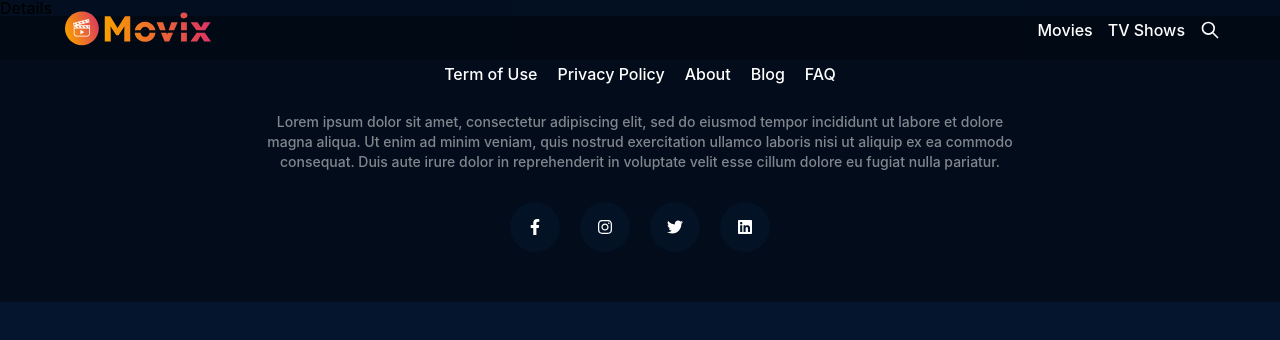
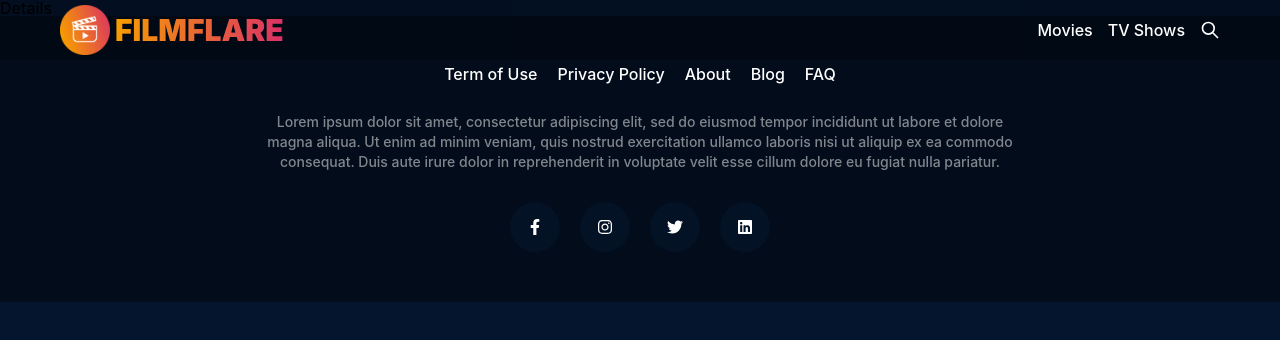
Before and after one commit to VivianVRodrigues/movieMaze, a React (Vite) app: page /1/1 in a window 1280 px wide. Shown: the top 340 px of the page. Built offline with nearby package versions, Linux system fonts and the light colour scheme.

Commit message:
added logo

```diff
--- a/src/components/corousel/Corousel.jsx
+++ b/src/components/corousel/Corousel.jsx
@@ -85,7 +85,7 @@ const Corousel = ({ data, loading }) => {
                   <div className="poster">
                     <Img src={src}></Img>
                     <CircleRating rating={item.vote_average.toFixed(1)} />
-                    <Genres />
+                    <Genres genre_ids={item.genre_ids.slice(0, 2)} />
                   </div>
                   <div className="textBlock">
                     <span className="text">{item.title || item.name}</span>
--- a/src/components/corousel/style.scss
+++ b/src/components/corousel/style.scss
@@ -112,6 +112,16 @@
             width: 80%;
           }
         }
+
+        .genreIds {
+          @include md {
+            position: relative;
+            display: flex;
+            // flex-flow: wrap;
+            // justify-content: flex-end;
+            gap: 5px;
+          }
+        }
       }
 
       .textBlock {
--- a/src/components/genres/Genres.jsx
+++ b/src/components/genres/Genres.jsx
@@ -1,8 +1,16 @@
 import React from "react";
 import "./style.scss";
 
-const Genres = () => {
-  return <div>Genres</div>;
+const Genres = ({ genre_ids }) => {
+  return (
+    <div className="genreIds">
+      {genre_ids?.map((id) => (
+        <div className="genreId" key={id}>
+          {id}
+        </div>
+      ))}
+    </div>
+  );
 };
 
 export default Genres;
--- a/src/components/genres/style.scss
+++ b/src/components/genres/style.scss
@@ -0,0 +1,7 @@
+.genreId {
+  font-size: 12px;
+  color: white;
+  background-color: var(--pink);
+  padding: 3px 10px;
+  border-radius: 4px;
+}
--- a/src/components/header/Header.jsx
+++ b/src/components/header/Header.jsx
@@ -5,7 +5,7 @@ import { VscChromeClose } from "react-icons/vsc";
 
 import "./style.scss";
 
-import logo from "../../assets/filmFlare.svg";
+import logo from "../../assets/filmFlare-logo.png";
 import ContentWrapper from "../contentWrapper/ContentWrapper";
 import { useLocation, useNavigate } from "react-router-dom";
 
@@ -75,6 +75,7 @@ const Header = () => {
       <ContentWrapper>
         <div className="logo">
           <img src={logo} />
+          <span>FILMFLARE</span>
         </div>
         <ul className="menuItems">
           <li className="menuItem" onClick={() => navigationHandler("movies")}>
--- a/src/components/header/style.scss
+++ b/src/components/header/style.scss
@@ -28,9 +28,29 @@
     justify-content: space-between;
 
     .logo {
+      display: flex;
+      align-items: center;
+      gap: 5px;
       cursor: pointer;
+
       img {
-        height: 50px;
+        height: 40px;
+
+        @include md {
+          height: 50px;
+        }
+      }
+
+      span {
+        font-size: 23px;
+        font-weight: 900;
+        background: linear-gradient(98.37deg, #f89e00 0.99%, #da2f68 100%);
+        -webkit-text-fill-color: transparent;
+        -webkit-background-clip: text;
+
+        @include md {
+          font-size: 30px;
+        }
       }
     }
 
```
